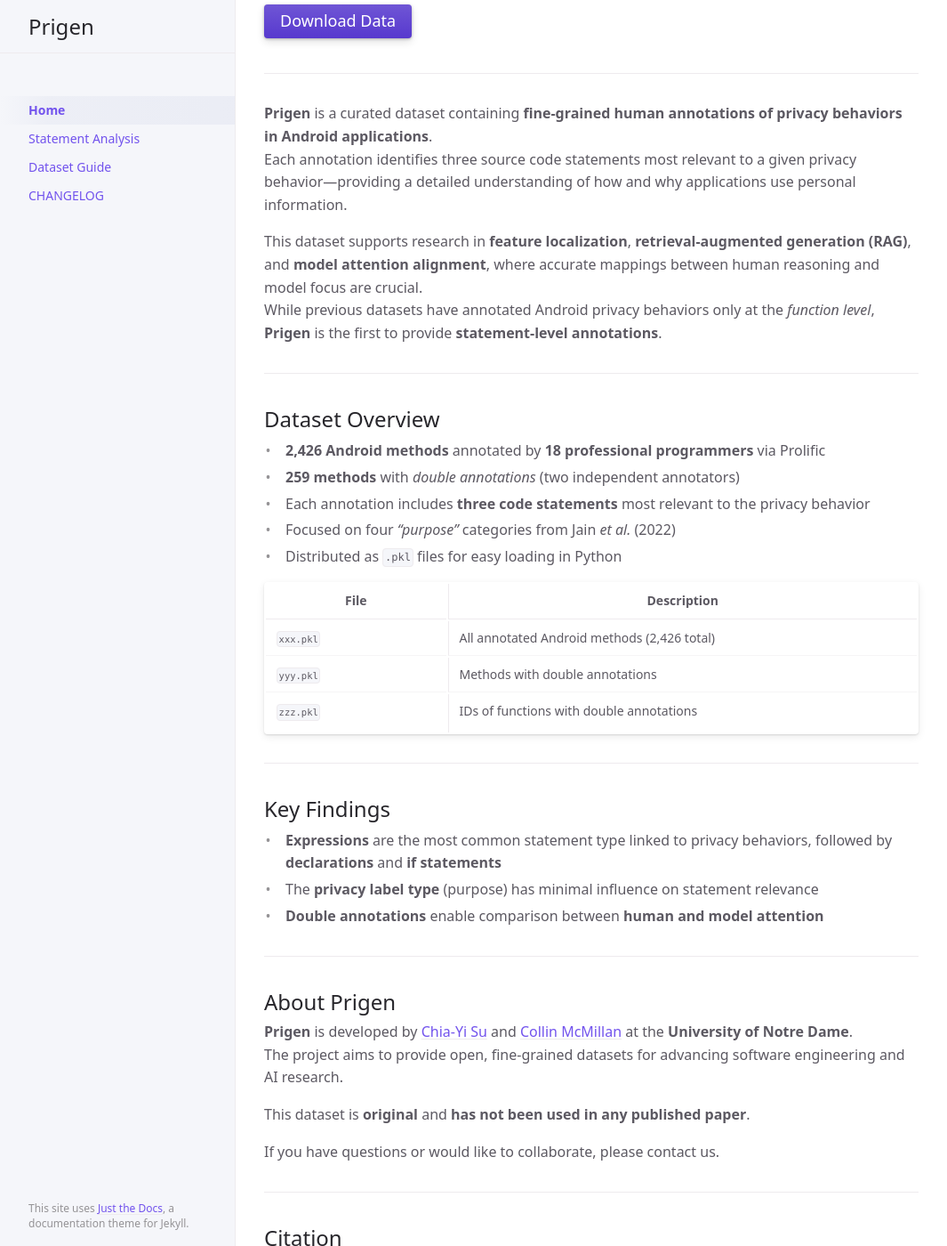
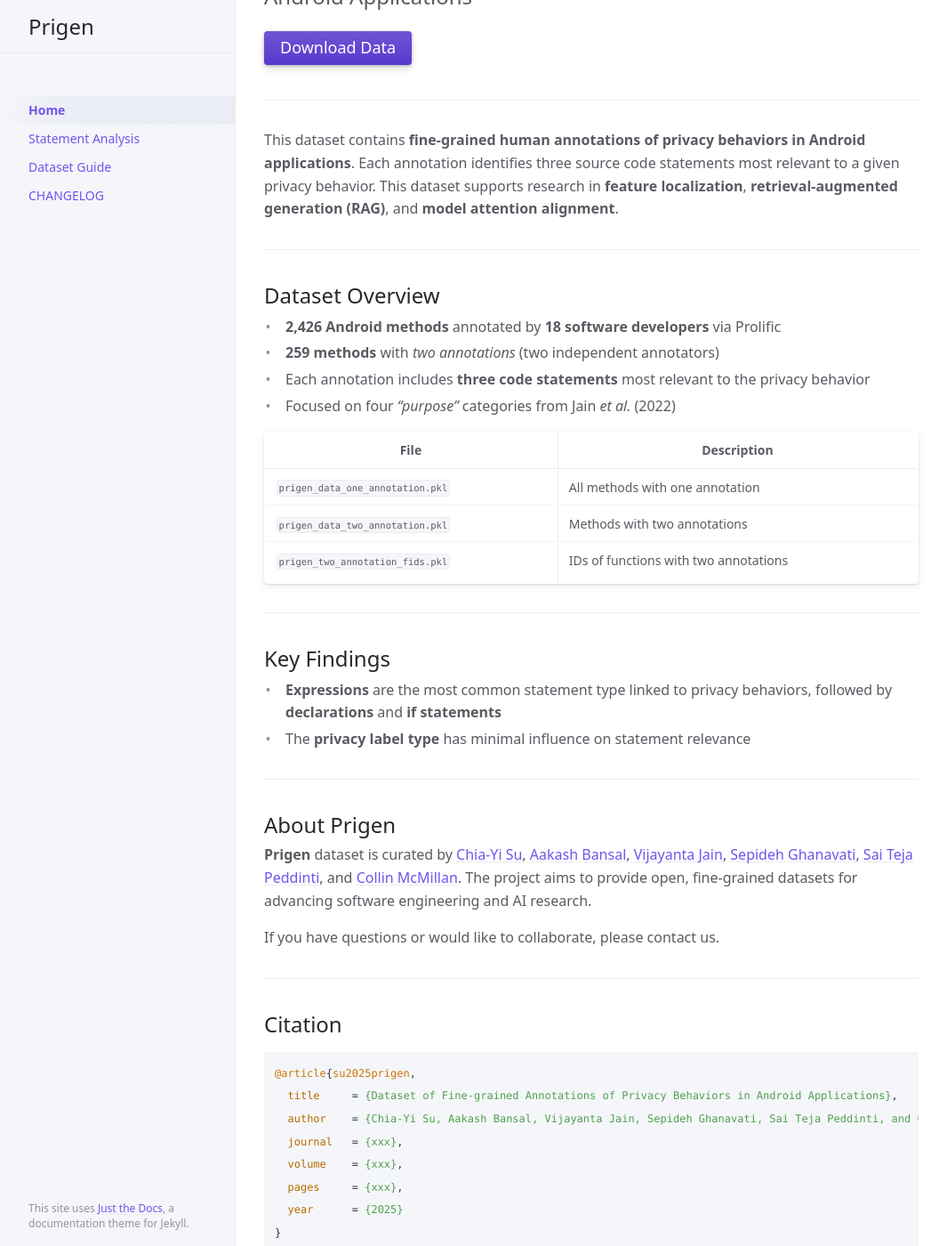
Before and after one commit to prigen-data/prigen-data, a Jekyll site: the page built from index.md, in a window 1280 px wide and 1400 px high, scrolled down 225 px. Shown: the whole window at 89% size, without its empty margins (107-1172 px from the left). Built offline with Jekyll 4.4.1, drawn with Linux system fonts in a browser that asks for light colours; cached includes are drawn as plain includes; some of the changed text lies outside the part shown.

Commit message:
add privacy behaviors

````diff
--- a/index.md
+++ b/index.md
@@ -9,8 +9,7 @@ permalink: /
 
 # Welcome to Prigen
 {: .fs-9 }
-
-A Fine-Grained Annotation of Privacy Behaviors in Android Apps
+Dataset of Fine-grained Annotations of Privacy Behaviors in Android Applications
 {: .fs-6 .fw-300 }
 
 <a href="https://zenodo.org/records/17523926" class="btn btn-primary fs-5 mb-4 mb-md-0 mr-2" target="_blank" rel="noopener noreferrer">
@@ -19,44 +18,37 @@ A Fine-Grained Annotation of Privacy Behaviors in Android Apps
 
 ---
 
-**Prigen** is a curated dataset containing **fine-grained human annotations of privacy behaviors in Android applications**.
-Each annotation identifies three source code statements most relevant to a given privacy behavior—providing a detailed understanding of how and why applications use personal information.
-
-This dataset supports research in **feature localization**, **retrieval-augmented generation (RAG)**, and **model attention alignment**, where accurate mappings between human reasoning and model focus are crucial.
-While previous datasets have annotated Android privacy behaviors only at the *function level*, **Prigen** is the first to provide **statement-level annotations**.
+This dataset contains **fine-grained human annotations of privacy behaviors in Android applications**. Each annotation identifies three source code statements most relevant to a given privacy behavior. This dataset supports research in **feature localization**, **retrieval-augmented generation (RAG)**, and **model attention alignment**.
 
 ---
 
 ## Dataset Overview
 
-- **2,426 Android methods** annotated by **18 professional programmers** via Prolific
-- **259 methods** with *double annotations* (two independent annotators)
+- **2,426 Android methods** annotated by **18 software developers** via Prolific
+- **259 methods** with *two annotations* (two independent annotators)
 - Each annotation includes **three code statements** most relevant to the privacy behavior
 - Focused on four *“purpose”* categories from Jain *et al.* (2022)
-- Distributed as `.pkl` files for easy loading in Python
 
 | File | Description |
 |------|--------------|
-| `xxx.pkl` | All annotated Android methods (2,426 total) |
-| `yyy.pkl` | Methods with double annotations |
-| `zzz.pkl` | IDs of functions with double annotations |
+| `prigen_data_one_annotation.pkl` | All methods with one annotation |
+| `prigen_data_two_annotation.pkl` | Methods with two annotations |
+| `prigen_two_annotation_fids.pkl` | IDs of functions with two annotations |
 
 ---
 
 ## Key Findings
 
 - **Expressions** are the most common statement type linked to privacy behaviors, followed by **declarations** and **if statements**
-- The **privacy label type** (purpose) has minimal influence on statement relevance
-- **Double annotations** enable comparison between **human and model attention**
+- The **privacy label type** has minimal influence on statement relevance
 
 ---
 
 ## About Prigen
 
-**Prigen** is developed by [Chia-Yi Su](https://chiayisu.github.io/) and [Collin McMillan](https://sdf.org/~cmc/) at the **University of Notre Dame**.
-The project aims to provide open, fine-grained datasets for advancing software engineering and AI research.
+**Prigen** dataset is curated by [Chia-Yi Su](https://chiayisu.github.io/), [Aakash Bansal](https://aakashba.github.io/), [Vijayanta Jain](https://sites.google.com/maine.edu/vijayantajain/home), [
+Sepideh Ghanavati](https://www.sepidehghanavati.com/), [Sai Teja Peddinti](https://sites.google.com/site/psaiteja/home), and [Collin McMillan](https://sdf.org/~cmc/). The project aims to provide open, fine-grained datasets for advancing software engineering and AI research.
 
-This dataset is **original** and **has not been used in any published paper**.
 
 If you have questions or would like to collaborate, please contact us.
 
@@ -65,13 +57,14 @@ If you have questions or would like to collaborate, please contact us.
 ## Citation
 ```bibtex
 @article{su2025prigen,
-  title     = {Prigen: A Fine-Grained Dataset of Privacy Behaviors in Android Apps},
-  author    = {Chia-Yi Su and Collin McMillan},
+  title     = {Dataset of Fine-grained Annotations of Privacy Behaviors in Android Applications},
+  author    = {Chia-Yi Su, Aakash Bansal, Vijayanta Jain, Sepideh Ghanavati, Sai Teja Peddinti, and Collin McMillan},
   journal   = {xxx},
   volume    = {xxx},
   pages     = {xxx},
   year      = {2025}
 }
+```
 ---
 
 
````
Also changed, not shown: docs/example.md (+2 -2 lines), docs/guide.md (+14 -0 lines).
